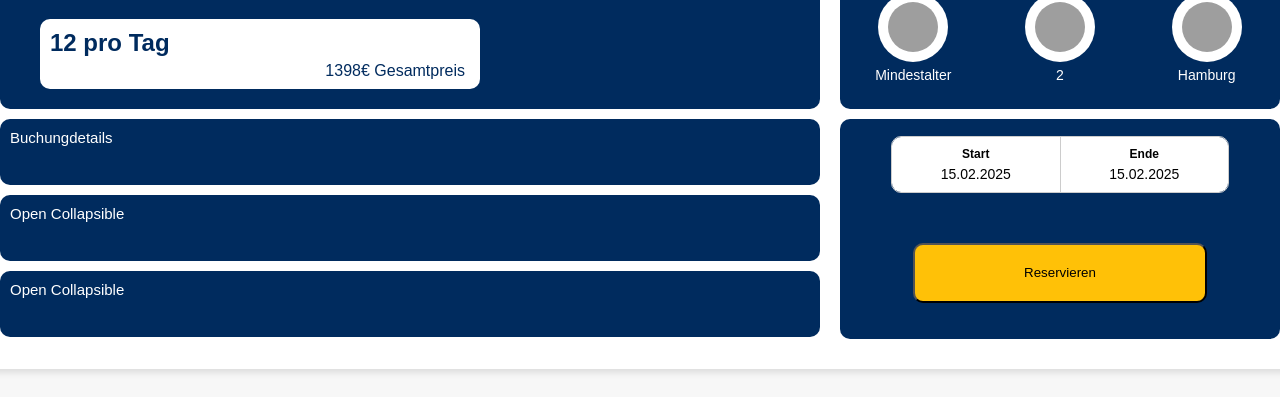
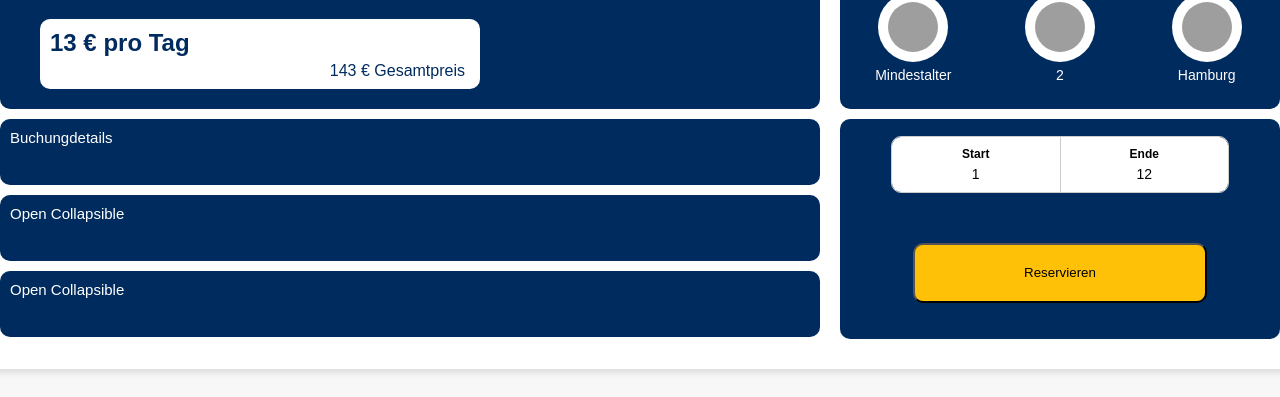
Before and after one commit to Johannes-Ripp/BIProject2025, a PHP site: page /Produktdetail.php in a window 1280 px wide. Shown: the part 419-816 px from the top of the page. Run offline with PHP 8.4, Linux system fonts and the light colour scheme; grey boxes are pictures that could not be loaded.

Commit message:
VARIABLES

```diff
--- a/Produktdetail.php
+++ b/Produktdetail.php
@@ -217,17 +217,18 @@
 </head>
 <body>
     <?php
-    $priceperday=12;
+    $priceperday=13;
     $startdate=1;
-    $enddate=2;
+    $enddate=12;
     $days=$enddate-$startdate;
+    $price=$days*$priceperday;
     ?>
 <div class="container">
 
     <div>
         <div class="pictureandprice">
             <div class="picture"></div>
-            <div class="price">  <h2><?php echo"$priceperday"?> pro Tag</h2><p>1398€ Gesamtpreis </p>  </div>
+            <div class="price">  <h2><?php echo"$priceperday"." €"?> pro Tag</h2><p><?php echo"$price"." €"?> Gesamtpreis </p>  </div>
         </div>
         <button type="button" class="collapsible">Buchungdetails</button>
         <div class="content">
@@ -290,8 +291,8 @@
         </div>
         <div class="booking">
             <div class="time">
-                <div class="timebox">  <h4>Start</h4> <p>15.02.2025</p></div>
-                <div class="timebox">  <h4>Ende</h4> <p>15.02.2025</p></div>
+                <div class="timebox">  <h4>Start</h4> <p><?php echo"$startdate"?></p></div>
+                <div class="timebox">  <h4>Ende</h4> <p><?php echo"$enddate"?></p></div>
 
             </div>
             <button class="bookingbutton">Reservieren</button>
```
Also changed, not shown: bmw.png (added).
